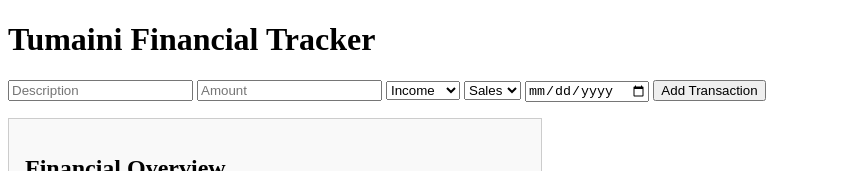
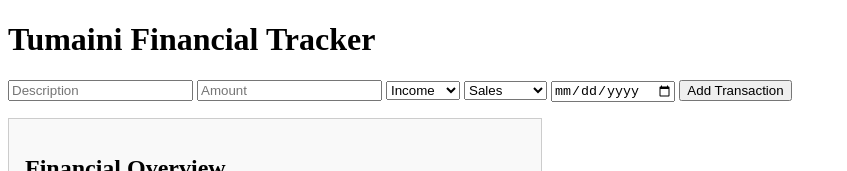
Before and after one commit to michaelfuchaka/Capstone-Project-Tumaini-Health-System, a plain HTML site: page index.html in a window 1280 px wide. Shown: the top 171 px of the page, without its empty margins (0-847 px from the left). Drawn offline with nearby package versions, Linux system fonts and the light colour scheme; no server answers.

Commit message:
Updating the category option drop down based on selected transaction type

```diff
--- a/index.html
+++ b/index.html
@@ -19,9 +19,6 @@
         <option value="expense">Expense</option>
       </select>
       <select id="category">
-        <option value="Sales">Sales</option>
-        <option value="HR">HR</option>
-        <option value="Taxes">Taxes</option>
       </select>
       <input type="date" id="date" required />
       <button type="submit">Add Transaction</button>
--- a/src/index.js
+++ b/src/index.js
@@ -72,7 +72,36 @@ form.addEventListener("submit", (e) => {
       form.reset(); // Clear input form
     })
     .catch((error) => console.error("Error adding transaction:", error));
+
 });
+// Updating the category option drop down based on selected transaction type
+const typeSelect = document.getElementById("type");
+const categorySelect = document.getElementById("category");
+
+//  Defining  categories
+const incomeCategories = ["Sales", "Donations", "Grants"];
+const expenseCategories = ["HR", "Operations", "Supplies", "Taxes"];
+
+//  Function to update category options
+function populateCategories(type) {
+  categorySelect.innerHTML = "";
+  const categories = type === "income" ? incomeCategories : expenseCategories;
+  categories.forEach((cat) => {
+    const option = document.createElement("option");
+    option.value = cat;
+    option.textContent = cat;
+    categorySelect.appendChild(option);
+  });
+}
+
+// Initial load
+populateCategories(typeSelect.value);
+
+// Update categories when type changes
+typeSelect.addEventListener("change", () => {
+  populateCategories(typeSelect.value);
+});
+
 
 // Delete function
 function attachDeleteListeners() {
```
